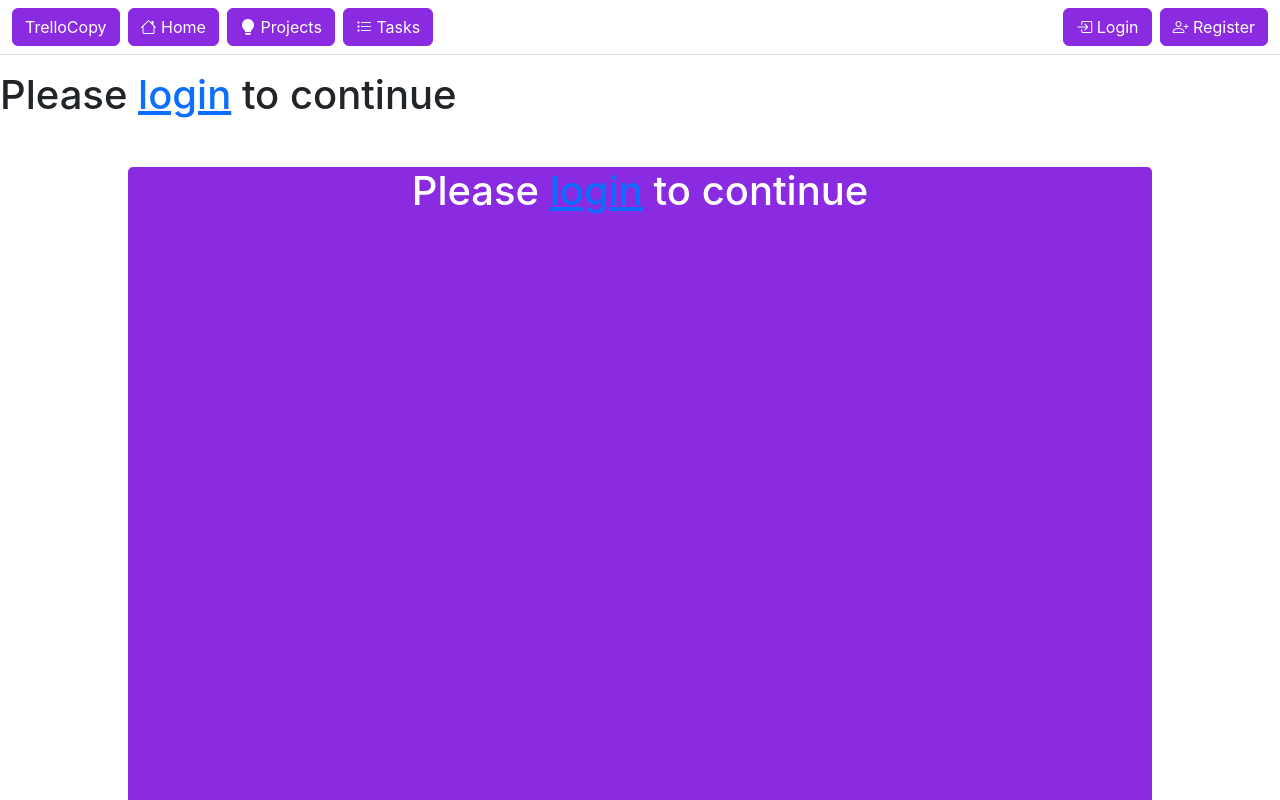
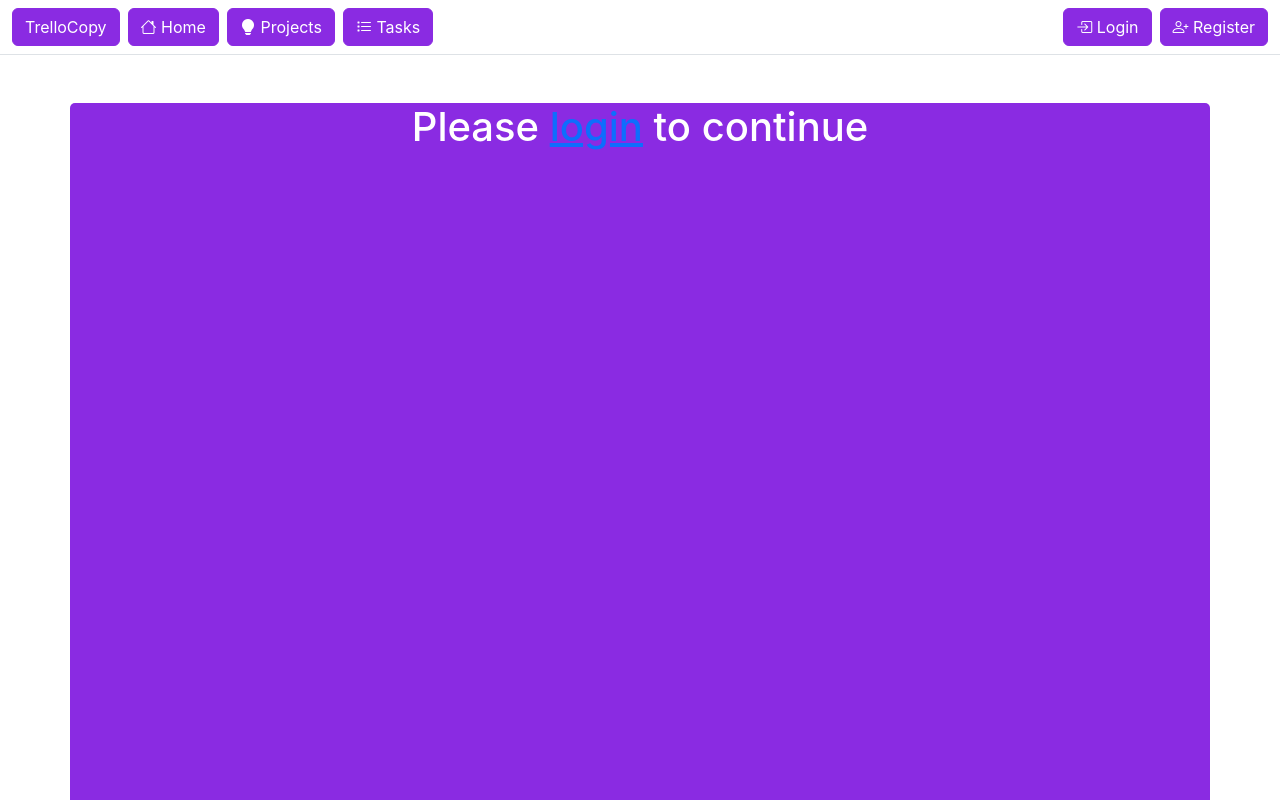
Before and after one commit to frontend-dev-siposm/KF-AQC0F2-2024-05-1, an Angular app in the folder frontend/TrelloCopy-frontend/: page / in a window 1280 px wide. Shown: the top 800 px of the page. Built offline with nearby package versions, Linux system fonts and the light colour scheme.

Commit message:
fixed home page

```diff
--- a/frontend/TrelloCopy-frontend/src/app/app.component.html
+++ b/frontend/TrelloCopy-frontend/src/app/app.component.html
@@ -18,14 +18,7 @@
 <main class="main">
   <div class="content">
     <div class="left-side">
-      <ng-container *ngIf="!isAuthenticated">
-        <h1>Please <a routerLink="/login">login</a> to continue</h1>
-      </ng-container>
 
-      <ng-container *ngIf="isAuthenticated">
-        <h1>Hello, {{ currentUserEmail$ | async }}</h1>
-        <p>Congratulations! Your app is running. 🎉</p>
-      </ng-container>
 
     </div>
 
--- a/frontend/TrelloCopy-frontend/src/styles.css
+++ b/frontend/TrelloCopy-frontend/src/styles.css
@@ -52,7 +52,7 @@
     display: flex;
     justify-content: center;
     border-radius: 5px;
-    width: 80vw;
+    width: 95vw;
     height: 100vw;
     background-color: blueviolet;
     color: white;
```
